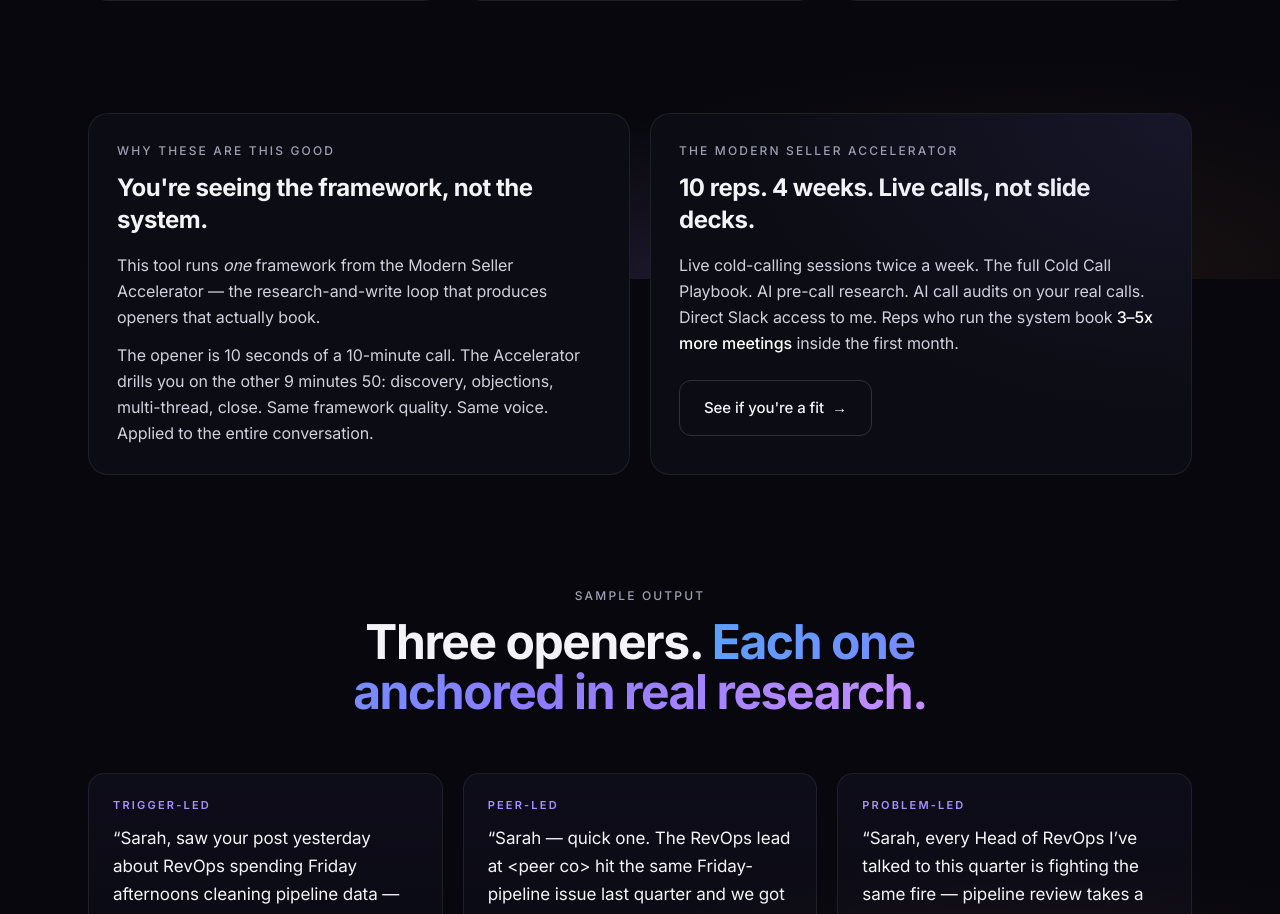
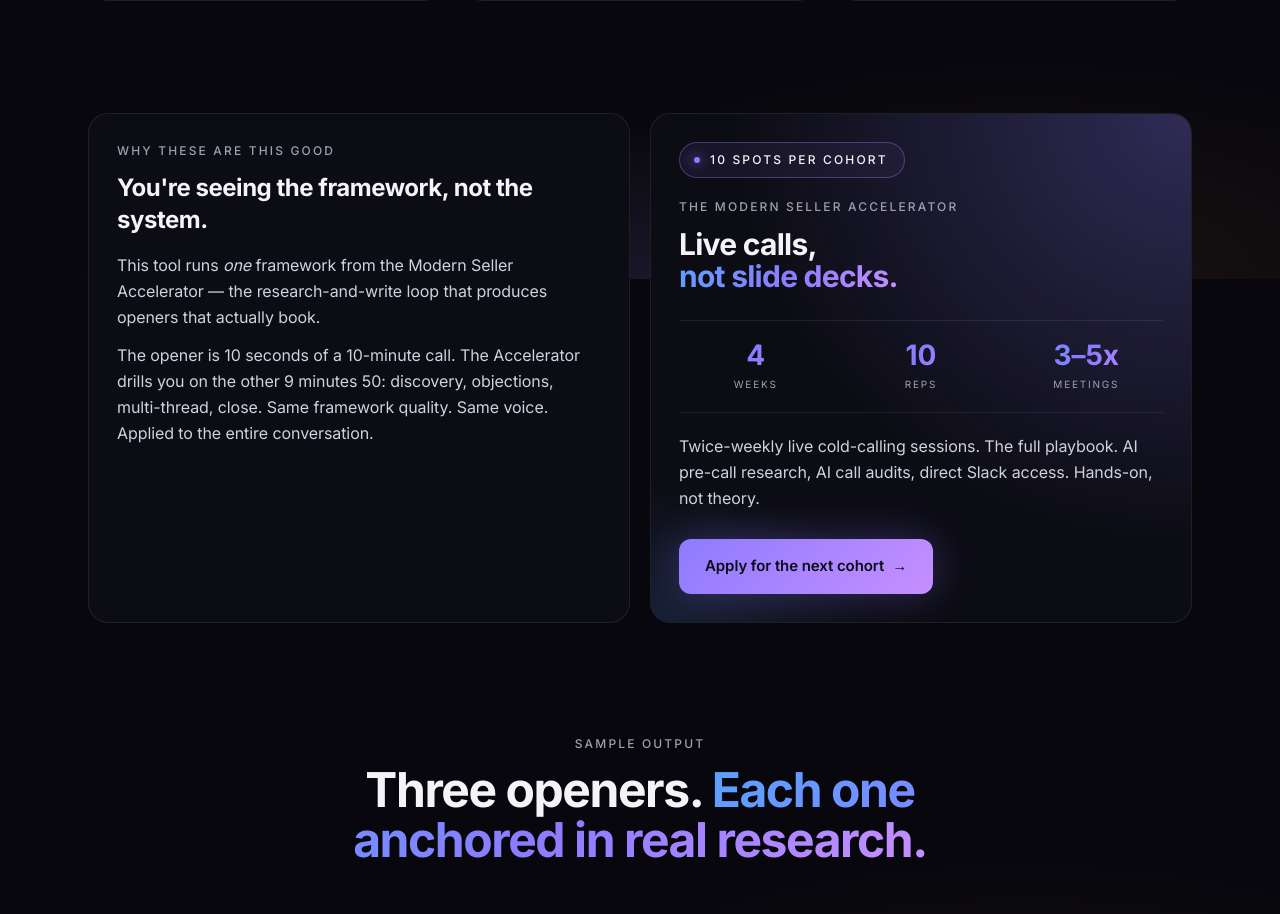
Before and after one commit to lukeross2002/modern-seller-opener, a Next.js app: page / in a window 1280 px wide. Shown: the part 1321-2235 px from the top of the page. Built offline with nearby package versions, Linux system fonts and the light colour scheme.

Commit message:
Polish accelerator preview card: scarcity pill, gradient stat strip (4 weeks / 10 reps / 3-5x meetings), layered radial glows, gradient primary CTA replaces ghost

```diff
--- a/src/app/page.tsx
+++ b/src/app/page.tsx
@@ -105,20 +105,57 @@
             </p>
           </div>
           <div className="card relative overflow-hidden">
-            <div className="absolute inset-0 opacity-50 pointer-events-none" style={{
-              background: "radial-gradient(ellipse at top right, rgba(141,123,255,0.18), transparent 60%)",
-            }} />
-            <p className="eyebrow mb-3">The Modern Seller Accelerator</p>
-            <h3 className="text-2xl font-bold tracking-[-0.02em]">10 reps. 4 weeks. Live calls, not slide decks.</h3>
-            <p className="mt-4 text-[color:var(--muted-soft)] leading-relaxed">
-              Live cold-calling sessions twice a week. The full Cold Call Playbook. AI pre-call research.
-              AI call audits on your real calls. Direct Slack access to me. Reps who run the system book
-              <span className="text-white font-medium"> 3–5x more meetings</span> inside the first month.
-            </p>
-            <div className="mt-6">
-              <Link href="https://modernseller.ai" className="btn-ghost">
-                See if you&apos;re a fit <span aria-hidden>→</span>
-              </Link>
+            {/* Layered radial glows for visual depth */}
+            <div
+              className="absolute inset-0 pointer-events-none"
+              style={{
+                background:
+                  "radial-gradient(ellipse at top right, rgba(141,123,255,0.28), transparent 60%), radial-gradient(ellipse 60% 40% at bottom left, rgba(90,161,255,0.14), transparent 70%)",
+              }}
+            />
+
+            <div className="relative">
+              {/* Scarcity pill */}
+              <div className="pill mb-5">
+                <span className="dot" /> 10 spots per cohort
+              </div>
+
+              <p className="eyebrow mb-3">The Modern Seller Accelerator</p>
+
+              <h3 className="text-[26px] md:text-[30px] font-bold tracking-[-0.025em] leading-[1.08]">
+                Live calls,<br />
+                <span className="gradient-text">not slide decks.</span>
+              </h3>
+
+              {/* Stat strip — visual landmark */}
+              <div className="mt-7 grid grid-cols-3 gap-3 py-5 border-y border-[color:var(--border)]">
+                {[
+                  { n: "4", l: "Weeks" },
+                  { n: "10", l: "Reps" },
+                  { n: "3–5x", l: "Meetings" },
+                ].map(({ n, l }) => (
+                  <div key={l} className="text-center">
+                    <div className="text-[26px] md:text-[28px] font-bold gradient-text leading-none">
+                      {n}
+                    </div>
+                    <div className="mt-2 text-[10px] tracking-[0.18em] uppercase text-[color:var(--muted)]">
+                      {l}
+                    </div>
+                  </div>
+                ))}
+              </div>
+
+              <p className="mt-5 text-[color:var(--muted-soft)] leading-relaxed">
+                Twice-weekly live cold-calling sessions. The full playbook. AI pre-call research,
+                AI call audits, direct Slack access. Hands-on, not theory.
+              </p>
+
+              {/* Primary CTA — gradient, draws the eye */}
+              <div className="mt-7">
+                <Link href="https://modernseller.ai" className="btn-primary">
+                  Apply for the next cohort <span aria-hidden>→</span>
+                </Link>
+              </div>
             </div>
           </div>
         </div>
```
